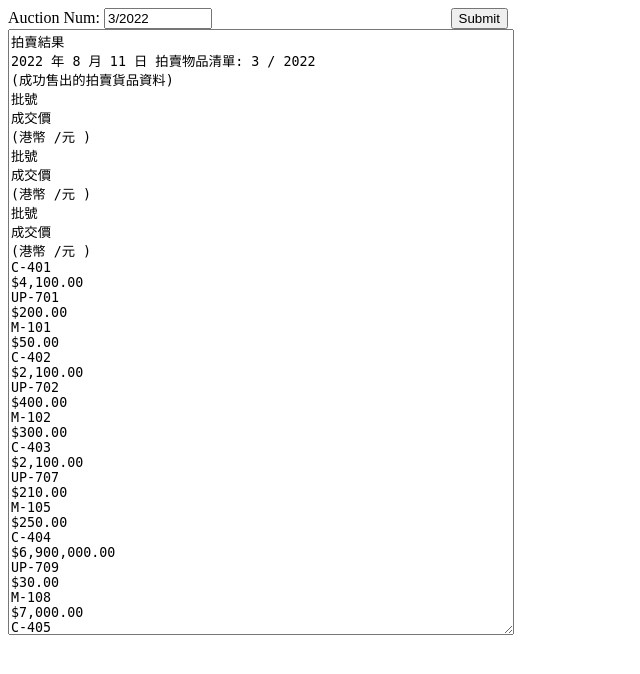
After one commit to lemorange-joe/flutter_gov_auction, a PHP site: page /bugtracker/admin/input_auction_result.php in a window 1280 px wide. The commit adds this page. Shown: the top 674 px of the page, without its empty margins (0-640 px from the left). Run offline with PHP 8.4, Linux system fonts and the light colour scheme.

Commit message:
add import result

```diff
--- a/php/admin/index.php
+++ b/php/admin/index.php
@@ -5,5 +5,7 @@
 </head>
 <body>
   <a href="input_auction_list.php">Input Auction List</a>
+  <br /><br />
+  <a href="input_auction_result.php">Input Auction Result</a>
 </body>
 </html>
--- /dev/null
+++ b/php/admin/input_auction_result.php
@@ -0,0 +1,28 @@
+<?php
+include_once ("../include/enum.php");
+include_once ('../include/demo_result_data.php');
+?>
+<!DOCTYPE html>
+<html>
+<head>
+  <title>Admin - Input Auction Result</title>
+  <style>
+    textarea {
+      white-space: pre;
+      overflow-wrap: normal;
+      overflow-x: scroll;
+    }
+  </style>
+</head>
+<body>
+<form id="import_form" action="preview_auction_result.php" method="POST">
+  <div style="width:500px;display:flex;justify-content:space-between">
+  <div>
+    Auction Num: <input name="auction_num" style="width: 100px" value="3/2022" />
+  </div>
+  <button type="submit" form="import_form" value="Submit">Submit</button>
+  </div>
+  <textarea name="import_text" style="width: 500px; height: 600px"><?=$DEMO_AUCTION_RESULT_PDF?></textarea>
+</form>
+</body>
+</html>
--- /dev/null
+++ b/php/include/demo_result_data.php
@@ -0,0 +1,235 @@
+<?php
+$DEMO_AUCTION_RESULT_PDF = <<<EOD
+拍賣結果
+2022 年 8 月 11 日 拍賣物品清單: 3 / 2022
+(成功售出的拍賣貨品資料)
+批號
+成交價
+(港幣 /元 )
+批號
+成交價
+(港幣 /元 )
+批號
+成交價
+(港幣 /元 )
+C-401
+$4,100.00
+UP-701
+$200.00
+M-101
+$50.00
+C-402
+$2,100.00
+UP-702
+$400.00
+M-102
+$300.00
+C-403
+$2,100.00
+UP-707
+$210.00
+M-105
+$250.00
+C-404
+$6,900,000.00
+UP-709
+$30.00
+M-108
+$7,000.00
+C-405
+$1,260,000.00
+UP-710
+$70.00
+M-109
+$21,000.00
+C-406
+$6,000.00
+UP-711
+$40.00
+M-110
+$70,000.00
+C-407
+$960,000.00
+UP-712
+$70.00
+M-111
+$51,000.00
+C-408
+$1,460,000.00
+UP-713
+$120.00
+M-114
+$65,000.00
+C-409
+$1,150,000.00
+UP-715
+$50.00
+M-115
+$90,000.00
+C-410
+$4,300,000.00
+UP-716
+$70.00
+M-116
+$250.00
+C-411
+$2,150,000.00
+UP-719
+$120.00
+M-117
+$250.00
+C-412
+$1,260,000.00
+UP-720
+$1,050.00
+M-118
+$850.00
+C-414
+$350.00
+UP-722
+$5,800.00
+M-121
+$2,500.00
+C-415
+$3,200.00
+UP-724
+$50.00
+M-122
+$700.00
+C-416
+$4,800.00
+UP-727
+$30.00
+M-124
+$9,900.00
+C-417
+$3,200.00
+UP-730
+$70.00
+M-125
+$40.00
+C-418
+$8,400.00
+UP-731
+$10.00
+M-126
+$450.00
+C-419
+$2,900.00
+UP-734
+$50.00
+M-127
+$50.00
+C-420
+$10,000.00
+UP-735
+$3,000.00
+M-130
+$25,000.00
+C-422
+$1,500.00
+UP-738
+$10.00
+M-131
+$40,000.00
+C-423
+$1,000.00
+UP-744
+$100.00
+M-132
+$17,000.00
+C-424
+$14,000.00
+M-133
+$34,000.00
+M-134
+$50,000.00
+M-138
+$4,000.00
+M-144
+$2,000.00
+M-147
+$400.00
+M-148
+$5,800.00
+M-149
+$3,000.00
+M-151
+$30.00
+M-152
+$600.00
+M-154
+$50.00
+M-155
+$500.00
+M-157
+$350.00
+M-158
+$80.00
+拍賣結果
+2022 年 8 月 11 日 拍賣物品清單: 3 / 2022
+(成功售出的拍賣貨品資料)
+批號
+批號
+成交價
+成交價 (港幣港幣/元元)
+批號
+批號
+成交價
+成交價 (港幣港幣/元元)
+批號
+批號
+成交價
+成交價 (港幣港幣/元元)
+M-160
+$30.00
+MS-304
+$250.00
+M-161
+$250.00
+MS-306
+$250.00
+M-164
+$7,400.00
+MS-314
+$300.00
+M-167
+$400.00
+MS-315
+$9,900.00
+M-168
+$1,900.00
+M-170
+$50.00
+M-172
+$1,500.00
+M-173
+$1,000.00
+M-174
+$100.00
+M-175
+$100.00
+M-176
+$100.00
+M-179
+$300.00
+M-180
+$750.00
+M-183
+$600.00
+M-184
+$150.00
+M-188
+$500.00
+M-194
+$1,700.00
+M-200
+$200.00
+M-211
+$1,100.00
+M-213
+$10.00
+M-228
+$150.00
+EOD;
+?>
```
Also changed, not shown: php/admin/preview_auction_list.php (+10 -1 lines), php/admin/preview_auction_result.php (added, +59 -0 lines), php/class/admin_import.php (+37 -0 lines), php/include/demo_data.php (deleted, +0 -354 lines), 1 other file.
